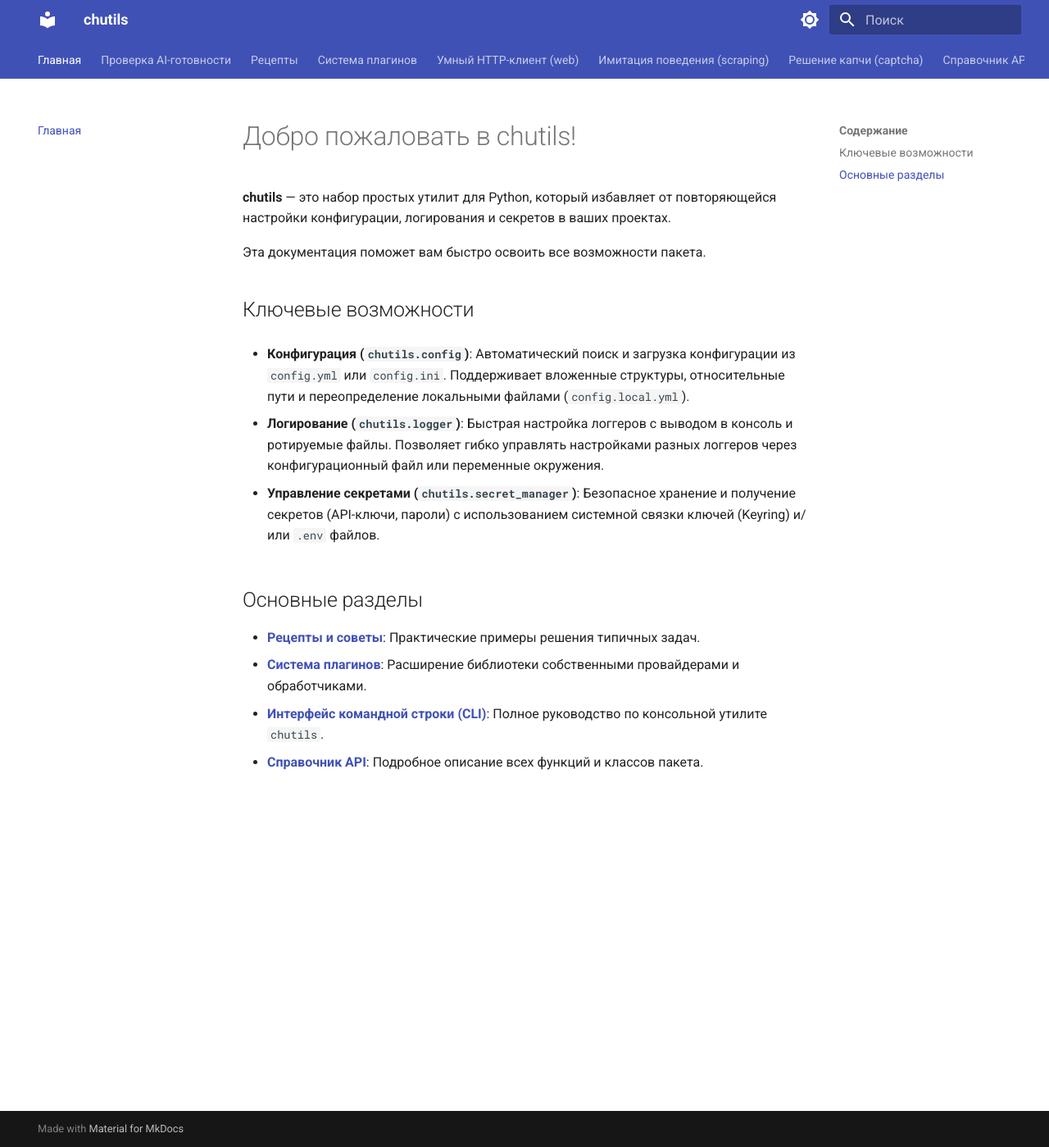
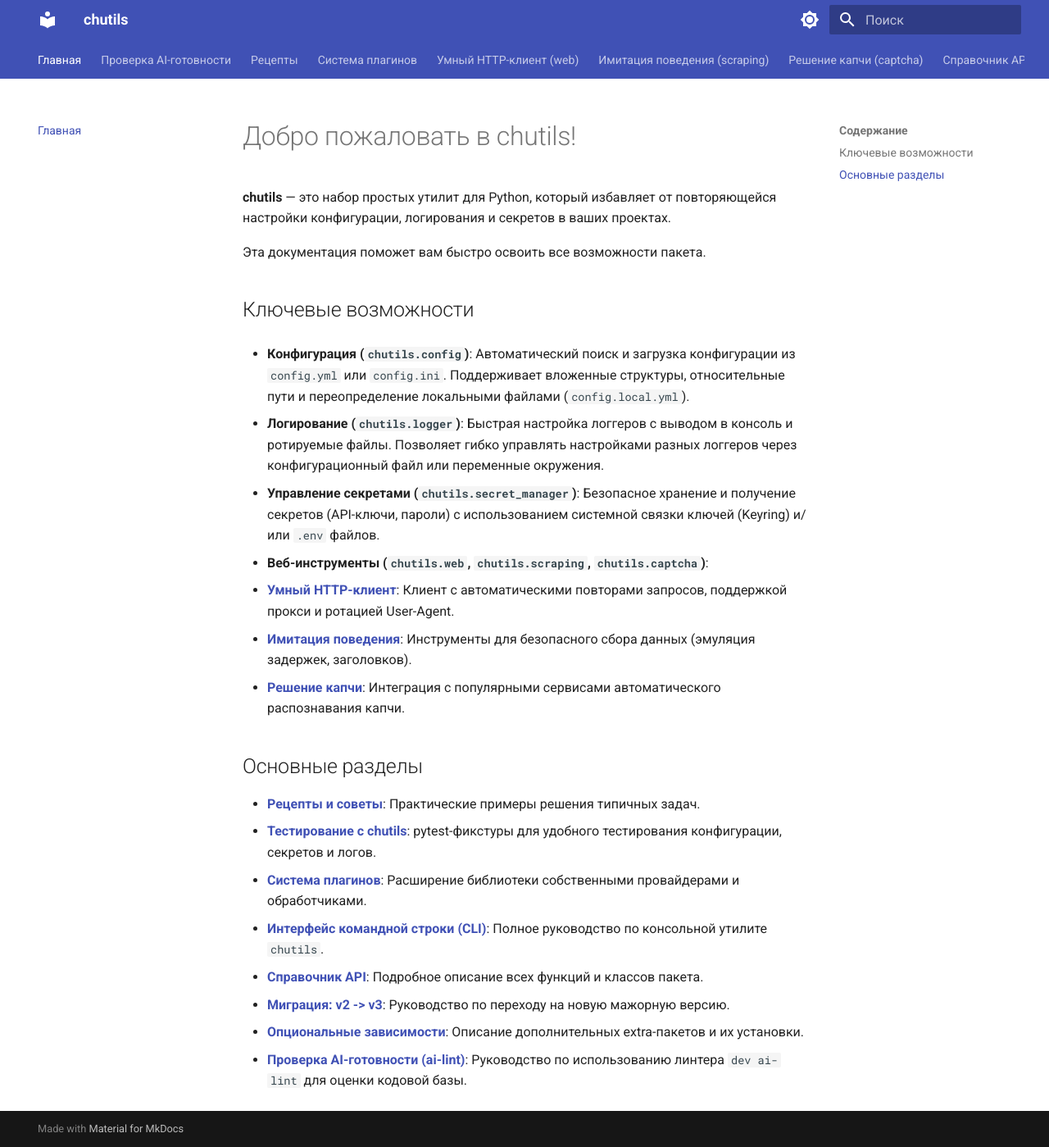
Before and after one commit to Chu4hel/chutils, an MkDocs documentation site: the page built from docs/index.md, in a window 1280 px wide and 1399 px high. Shown: the whole window at 82% size. Built offline with MkDocs 1.6.1 and Material for MkDocs 9.7.7, drawn with Linux system fonts in a browser that asks for light colours.

Commit message:
docs: Обновить главную страницу и навигацию документации
- Добавить пропущенную страницу pytest-фикстур (testing.md) в nav конфигурации mkdocs.yml.

- Обновить список разделов и ключевых возможностей на главной странице docs/index.md, добавив ссылки на документацию по миграции v2 -> v3, тестированию, веб-инструментам, опциональным зависимостям и AI-линтеру.

```diff
--- a/docs/index.md
+++ b/docs/index.md
@@ -16,9 +16,18 @@
 * **Управление секретами (`chutils.secret_manager`)**: Безопасное хранение и получение секретов (API-ключи, пароли) с
   использованием системной связки ключей (Keyring) и/или `.env` файлов.
 
+* **Веб-инструменты (`chutils.web`, `chutils.scraping`, `chutils.captcha`)**:
+  * **[Умный HTTP-клиент](web.md)**: Клиент с автоматическими повторами запросов, поддержкой прокси и ротацией User-Agent.
+  * **[Имитация поведения](scraping.md)**: Инструменты для безопасного сбора данных (эмуляция задержек, заголовков).
+  * **[Решение капчи](captcha.md)**: Интеграция с популярными сервисами автоматического распознавания капчи.
+
 ## Основные разделы
 
 * **[Рецепты и советы](recipes.md)**: Практические примеры решения типичных задач.
+* **[Тестирование с chutils](testing.md)**: pytest-фикстуры для удобного тестирования конфигурации, секретов и логов.
 * **[Система плагинов](plugins.md)**: Расширение библиотеки собственными провайдерами и обработчиками.
 * **[Интерфейс командной строки (CLI)](cli/index.md)**: Полное руководство по консольной утилите `chutils`.
 * **[Справочник API](api.md)**: Подробное описание всех функций и классов пакета.
+* **[Миграция: v2 -> v3](migration.md)**: Руководство по переходу на новую мажорную версию.
+* **[Опциональные зависимости](dependencies.md)**: Описание дополнительных extra-пакетов и их установки.
+* **[Проверка AI-готовности (ai-lint)](ai_lint.md)**: Руководство по использованию линтера `dev ai-lint` для оценки кодовой базы.
--- a/mkdocs.yml
+++ b/mkdocs.yml
@@ -29,6 +29,7 @@
   - Имитация поведения (scraping): scraping.md
   - Решение капчи (captcha): captcha.md
   - Справочник API: api.md
+  - Тестирование: testing.md
   - "Миграция: v2 -> v3": migration.md
   - Опциональные зависимости: dependencies.md
   - CLI Reference:
```
